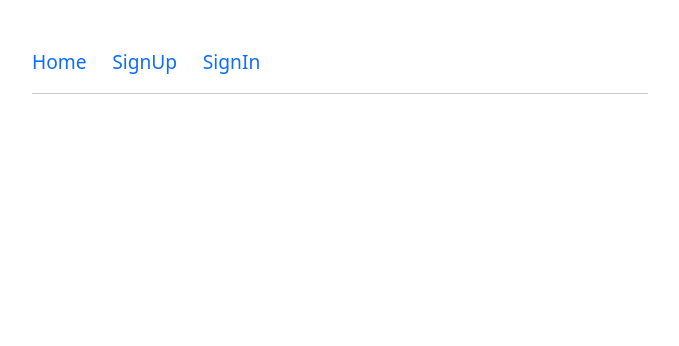
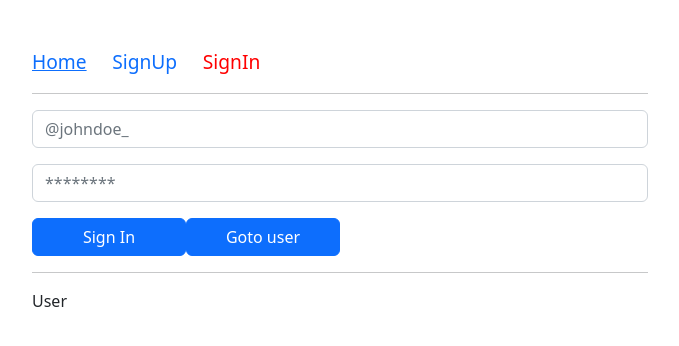
Before and after one commit to master-dhanesh/react08batch, a React (Create React App) app: page /signin/user in a window 1280 px wide. Before the commit this address had no page. Shown: the top 346 px of the page, without its empty margins (300-979 px from the left). Built offline with nearby package versions, Linux system fonts and the light colour scheme.

Commit message:
route day 2

```diff
--- a/src/App.js
+++ b/src/App.js
@@ -1,6 +1,8 @@
 import React from "react";
-import { Routes, Route, Link } from "react-router-dom";
+import { Routes, Route, NavLink } from "react-router-dom";
 import Home from "./Components/Home";
+import Profile from "./Components/Profile";
+import User from "./Components/User";
 import Signin from "./Components/Signin";
 import Signup from "./Components/Signup";
 import "./Stylesheets/nav.css";
@@ -8,14 +10,33 @@ const App = () => {
     return (
         <div className="container w-50 mt-5">
             <nav>
-                <Link to="/">Home</Link>
-                <Link to="/signup">SignUp</Link>
-                <Link to="/signin">SignIn</Link>
+                <NavLink
+                    className={`${({ isActive }) =>
+                        isActive ? "red" : ""} navlinks`}
+                    to="/"
+                >
+                    Home
+                </NavLink>
+                <NavLink
+                    className={({ isActive }) => (isActive ? "red" : "")}
+                    to="/signup"
+                >
+                    SignUp
+                </NavLink>
+                <NavLink
+                    className={({ isActive }) => (isActive ? "red" : "")}
+                    to="/signin"
+                >
+                    SignIn
+                </NavLink>
             </nav>
             <hr />
             <Routes>
                 <Route path="/" element={<Home />} />
-                <Route path="/signin" element={<Signin />} />
+                <Route path="/signin" element={<Signin />}>
+                    <Route path="/signin/profile" element={<Profile />} />
+                    <Route path="/signin/user" element={<User />} />
+                </Route>
                 <Route path="/signup" element={<Signup />} />
             </Routes>
         </div>
--- /dev/null
+++ b/src/Components/Profile.js
@@ -0,0 +1,7 @@
+import React from "react";
+
+const Profile = () => {
+    return <div>Profile</div>;
+};
+
+export default Profile;
--- a/src/Components/Signin.js
+++ b/src/Components/Signin.js
@@ -1,7 +1,38 @@
 import React from "react";
+import { useNavigate, Outlet } from "react-router-dom";
+const Signin = () => {
+    const navigate = useNavigate();
+    const SigninSubmit = (e) => {
+        e.preventDefault();
+        navigate("/signin/profile");
+    };
+    return (
+        <>
+            <form onSubmit={SigninSubmit}>
+                <input
+                    className="form-control mb-3"
+                    type="text"
+                    placeholder="@johndoe_"
+                />
+                <input
+                    className="form-control mb-3"
+                    type="text"
+                    placeholder="********"
+                />
+                <button className=" w-25 btn btn-primary">Sign In</button>
+                <button
+                    type="button"
+                    onClick={() => navigate("/signin/user")}
+                    className=" w-25 btn btn-primary"
+                >
+                    Goto user
+                </button>
+            </form>
+            <hr />
 
-const Signin = () => {
-    return <div>Signin</div>;
+            <Outlet />
+        </>
+    );
 };
 
 export default Signin;
--- a/src/Components/Signup.js
+++ b/src/Components/Signup.js
@@ -1,7 +1,47 @@
-import React from "react";
+import React, { useState } from "react";
+import { useNavigate } from "react-router-dom";
 
 const Signup = () => {
-    return <div>Signup</div>;
+    const navigate = useNavigate();
+
+    const [username, setUsername] = useState("");
+    const [email, setEmail] = useState("");
+    const [password, setPassword] = useState("");
+
+    const SignupSubmit = (e) => {
+        e.preventDefault();
+        const user = { username, email, password };
+        console.log(user);
+        // some code of backend database
+        navigate("/signin");
+    };
+
+    return (
+        <form onSubmit={SignupSubmit}>
+            <input
+                className="form-control mb-3"
+                type="text"
+                placeholder="@johndoe_"
+                onChange={(e) => setUsername(e.target.value)}
+                value={username}
+            />
+            <input
+                className="form-control mb-3"
+                type="email"
+                placeholder="john@example.com"
+                onChange={(e) => setEmail(e.target.value)}
+                value={email}
+            />
+            <input
+                className="form-control mb-3"
+                type="password"
+                placeholder="********"
+                onChange={(e) => setPassword(e.target.value)}
+                value={password}
+            />
+            <button className=" w-25 btn btn-primary">Sign Up</button>
+        </form>
+    );
 };
 
 export default Signup;
--- /dev/null
+++ b/src/Components/User.js
@@ -0,0 +1,7 @@
+import React from "react";
+
+const User = () => {
+    return <div>User</div>;
+};
+
+export default User;
--- a/src/Stylesheets/nav.css
+++ b/src/Stylesheets/nav.css
@@ -3,3 +3,11 @@ nav a {
     font-size: 1.5vmax;
     text-decoration: none;
 }
+
+.red {
+    color: red;
+}
+
+.navlinks {
+    text-decoration: underline;
+}
```
